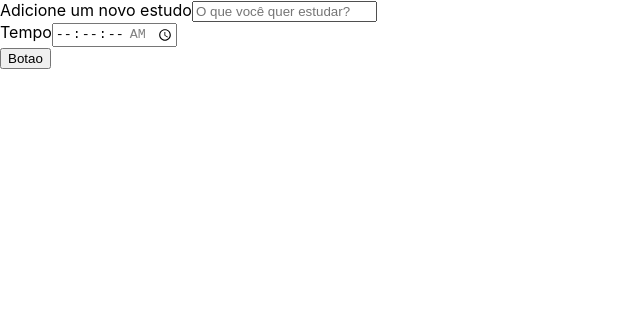
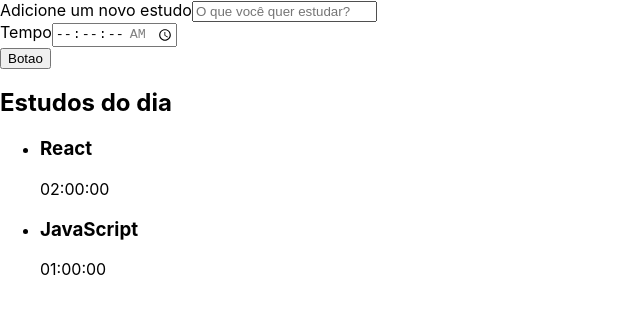
Before and after one commit to renanlucena/alura-studies, a React (Create React App) app: page / in a window 1280 px wide. Shown: the top 314 px of the page, without its empty margins (0-640 px from the left). Built offline with nearby package versions, Linux system fonts and the light colour scheme.

Commit message:
implementando Lista

```diff
--- a/src/App.tsx
+++ b/src/App.tsx
@@ -1,6 +1,7 @@
 import React from 'react';
 import Botao from './componentes/Botao';
 import Formulario from './componentes/Formulario';
+import Lista from './componentes/Lista';
 
 
 
@@ -8,6 +9,7 @@
   return (
     <div className="App">
       <Formulario />
+      <Lista />
     </div>
   );
 }
--- /dev/null
+++ b/src/componentes/Lista/index.tsx
@@ -0,0 +1,33 @@
+import React from 'react'
+
+export default function Lista() {
+    const tarefas = [{
+        tarefa:'React',
+        tempo: '02:00:00'
+    },
+    {
+        tarefa:'JavaScript',
+        tempo: '01:00:00'
+    }
+]
+  return (
+    <aside>
+        <h2>Estudos do dia</h2>
+        <ul>
+            {tarefas.map((tarefa, index) =>(
+                <li>
+                <h3>
+                    {tarefa.tarefa}
+                </h3>
+                <span>
+                    {tarefa.tempo}
+                </span>
+            </li>
+            ))}
+
+
+
+        </ul>
+    </aside>
+  )
+}
```
